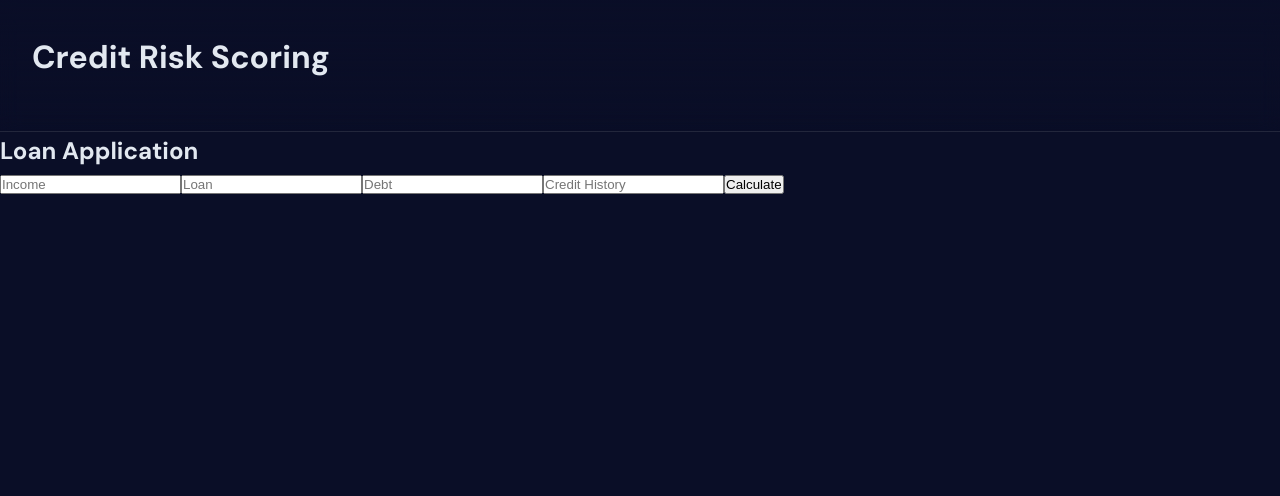
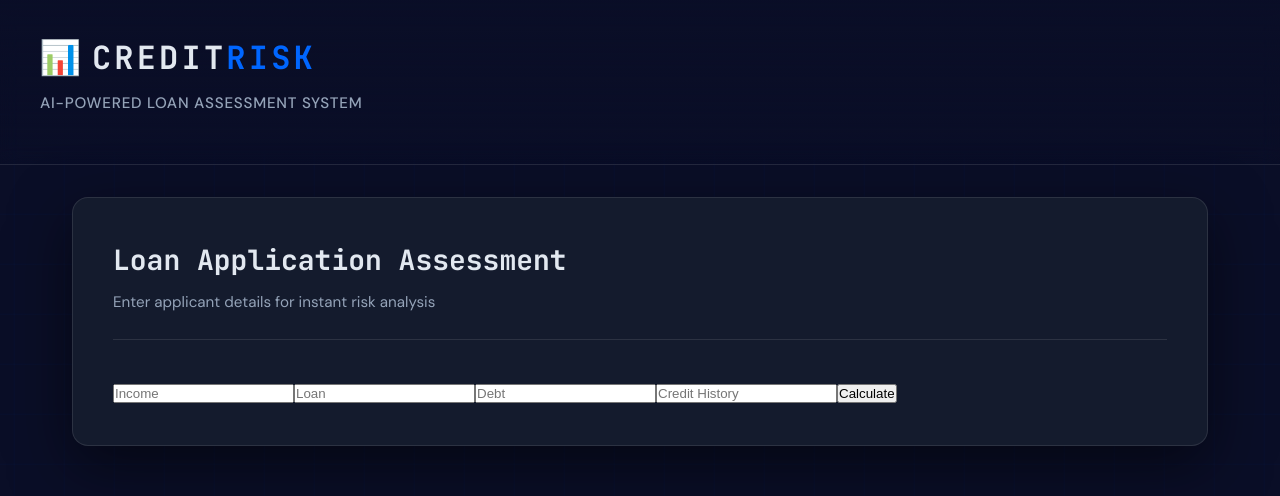
Before and after one commit to gillybops/credit-risk-frontend, a React (Create React App) app: page / in a window 1280 px wide. Shown: the top 496 px of the page. Built offline with nearby package versions, Linux system fonts and the light colour scheme.

Commit message:
Add CSS classes for styling

```diff
--- a/src/App.js
+++ b/src/App.js
@@ -64,18 +64,26 @@ function App() {
 
   if (!result) {
     return (
-      <div className="app">
-        <header className="header"><h1>Credit Risk Scoring</h1></header>
-        <main>
-          <h2>Loan Application</h2>
-          {error && <div className="alert">{error}</div>}
+      <div className="app"><div className="background-grid"></div>
+        <header className="header">
+          <div className="header-content">
+            <div className="logo">
+              <span className="logo-icon">📊</span>
+              <h1>CREDIT<span className="accent">RISK</span></h1>
+            </div>
+            <p className="subtitle">AI-Powered Loan Assessment System</p>
+          </div>
+        </header>
+        <main className="main-content">
+          <div className="application-form"><div className="form-header"><h2>Loan Application Assessment</h2><p>Enter applicant details for instant risk analysis</p></div>
+          {error && <div className="alert alert-error"><span className="alert-icon">⚠️</span><span>{error}</span></div>}
           <form onSubmit={handleSubmit}>
             <input type="number" name="applicant_income" placeholder="Income" value={formData.applicant_income} onChange={handleChange} required />
             <input type="number" name="loan_amount" placeholder="Loan" value={formData.loan_amount} onChange={handleChange} required />
             <input type="number" name="existing_debt" placeholder="Debt" value={formData.existing_debt} onChange={handleChange} required />
             <input type="number" name="credit_history_months" placeholder="Credit History" value={formData.credit_history_months} onChange={handleChange} required />
             <button type="submit">{loading ? 'Loading...' : 'Calculate'}</button>
-          </form>
+          </form></div>
         </main>
       </div>
     );
```
